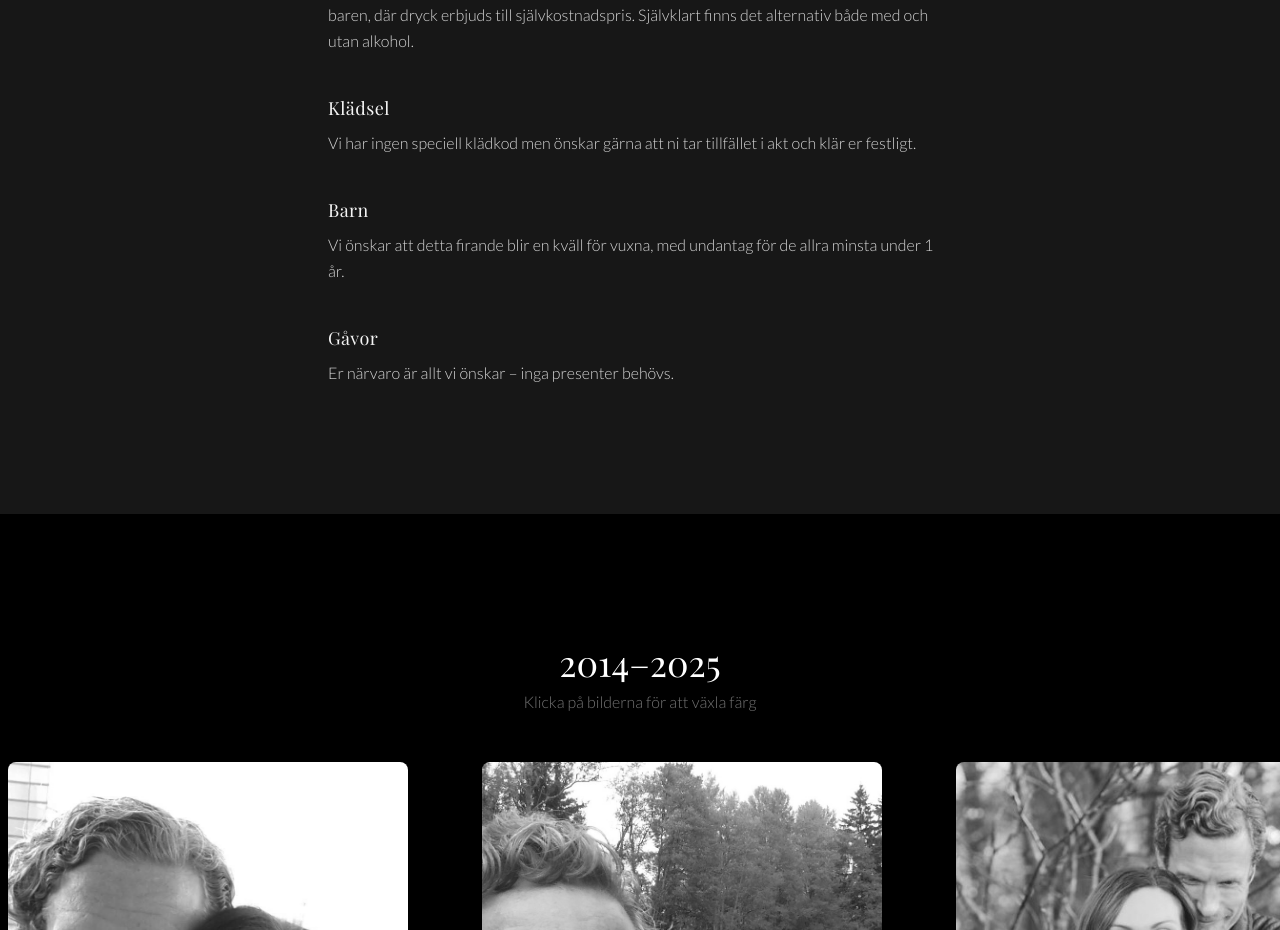
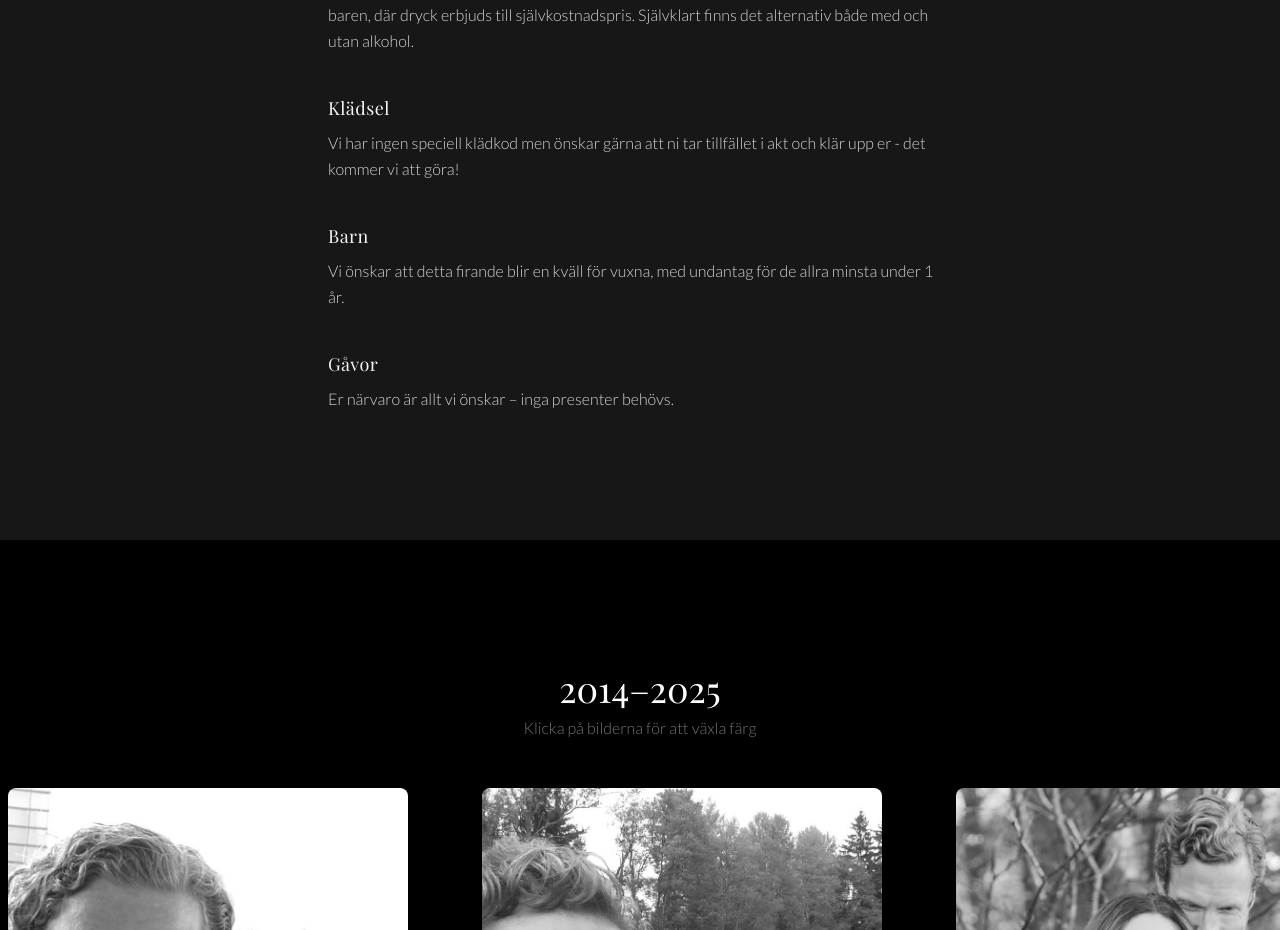
Before and after one commit to H211S/HannaOchMarkus, a React (Vite) app: page / in a window 1280 px wide. Shown: the part 1442-2372 px from the top of the page. Built offline with nearby package versions, Linux system fonts and the light colour scheme; a web font is replaced by a local one.

Commit message:
Uppdaterade appen

```diff
--- a/src/pages/Information.jsx
+++ b/src/pages/Information.jsx
@@ -59,7 +59,7 @@ Självklart finns det alternativ både med och utan alkohol.
         Klädsel
       </p>
       <p className="text-neutral-300 leading-relaxed">
-        Vi har ingen speciell klädkod men önskar gärna att ni tar tillfället i akt och klär er festligt.
+        Vi har ingen speciell klädkod men önskar gärna att ni tar tillfället i akt och klär upp er - det kommer vi att göra!
       </p>
     </div>
 
```
